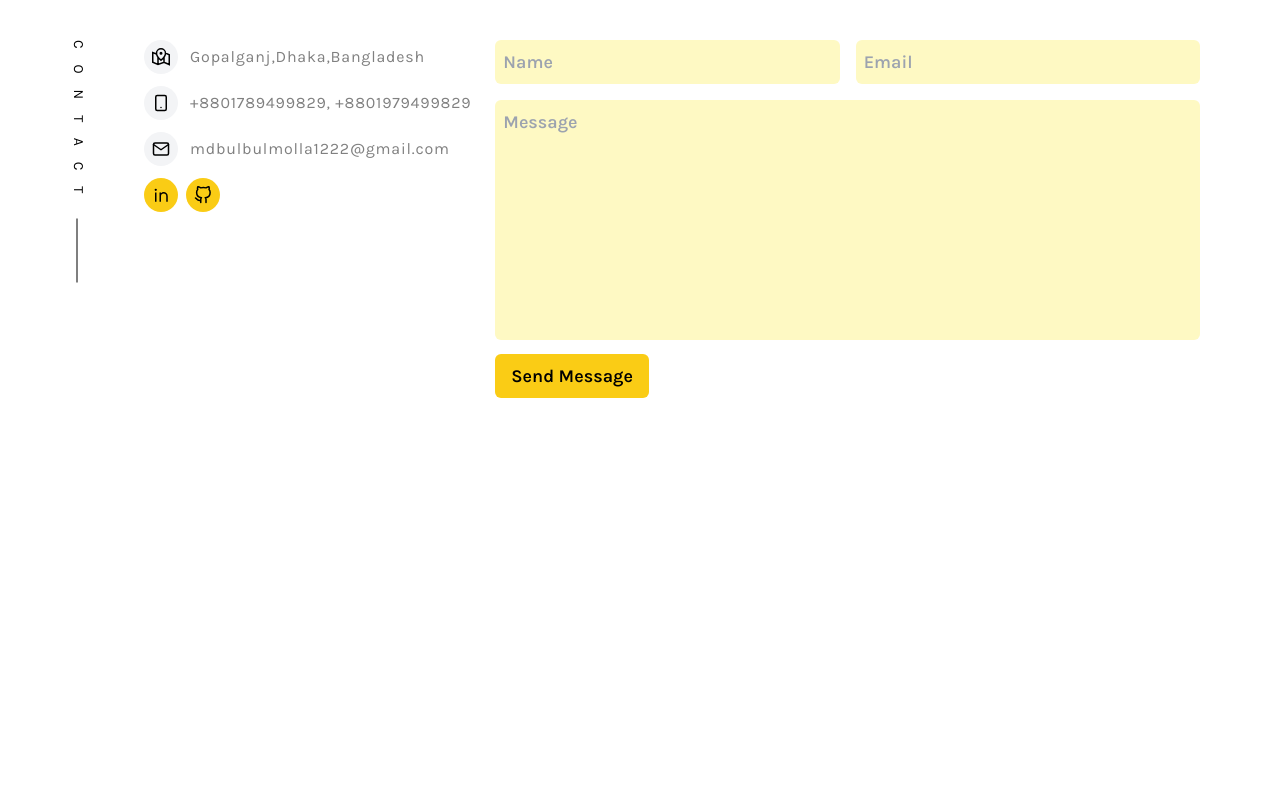
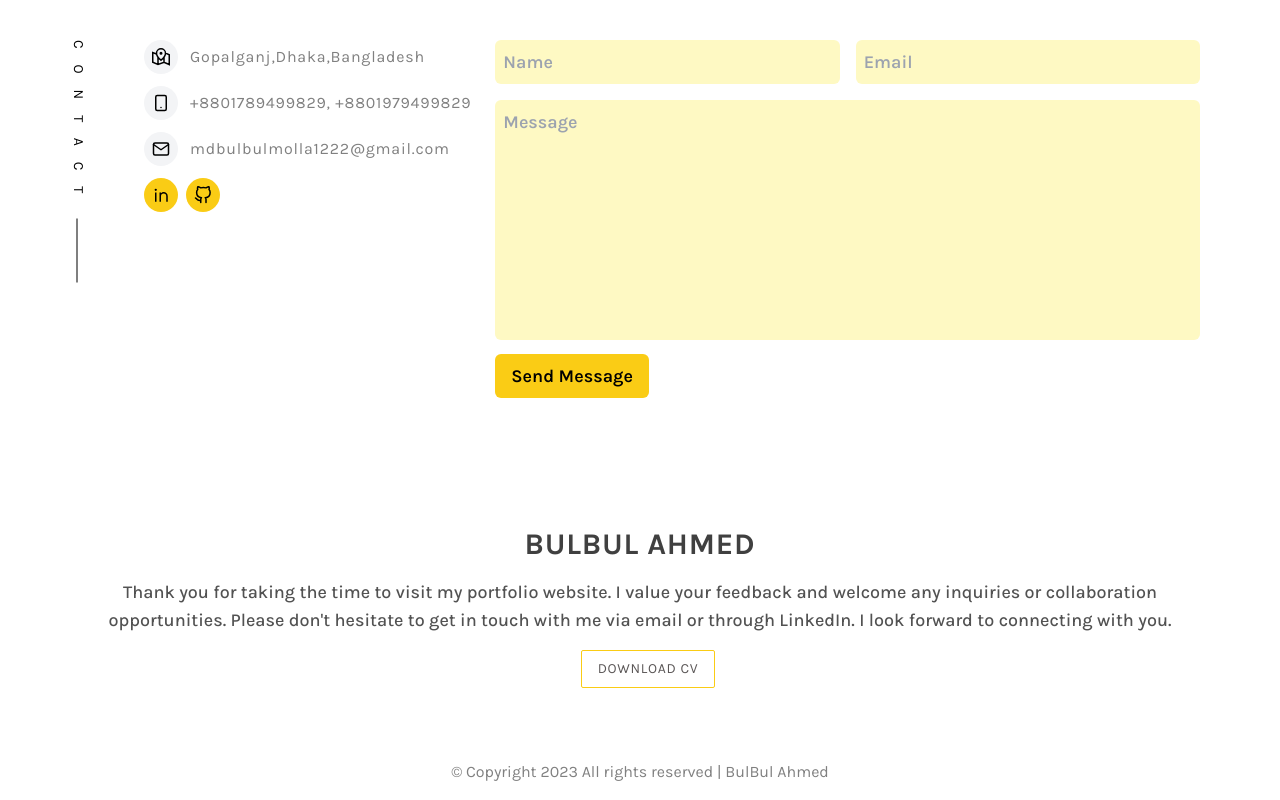
Before and after one commit to Bulbulahmed10/my-portfolio, a React (Vite) app in the folder frontend/: page / in a window 1280 px wide. Shown: the part 3976-4776 px from the top of the page. Before the commit the page ends 4614 px from the top, so only its background shows below. Built offline with nearby package versions, Linux system fonts and the light colour scheme.

Commit message:
added footer section

```diff
--- a/frontend/src/components/shared/Footer/Footer.jsx
+++ b/frontend/src/components/shared/Footer/Footer.jsx
@@ -1,9 +1,25 @@
-import React from 'react'
+import React from "react";
 
 const Footer = () => {
   return (
-    <div>Footer</div>
-  )
-}
+    <div className="mt-32 flex flex-col items-center justify-center text-center gap-4">
+      <h1 className="font-carla tracking-wide uppercase text-3xl font-bold text-neutral-700">
+        Bulbul Ahmed
+      </h1>
+      <p className="px-26 font-carla text-lg font-medium text-neutral-600">
+        Thank you for taking the time to visit my portfolio website. I value
+        your feedback and welcome any inquiries or collaboration opportunities.
+        Please don't hesitate to get in touch with me via email or through
+        LinkedIn. I look forward to connecting with you.
+      </p>
+      <button className="border border-yellow-400 px-4 py-2 font-carla uppercase tracking-wider text-[#5b5757] text-sm hover:bg-yellow-400 hover:text-black duration-300 rounded-sm ml-4">
+        Download CV
+      </button>
+      <p className="font-carla text-[#808080] mt-14 mb-4">
+        © Copyright 2023 All rights reserved | BulBul Ahmed{" "}
+      </p>
+    </div>
+  );
+};
 
-export default Footer
+export default Footer;
--- a/frontend/src/pages/Home/Home.jsx
+++ b/frontend/src/pages/Home/Home.jsx
@@ -1,5 +1,6 @@
 import AboutSection from "../../components/shared/AboutSection/AboutSection";
 import Contact from "../../components/shared/Contact/Contact";
+import Footer from "../../components/shared/Footer/Footer";
 import SectionHeading from "../../components/shared/SectionHeading/SectionHeading";
 import ServiceSection from "../../components/shared/ServiceSection/ServiceSection";
 import WorkSection from "../../components/shared/WorkSection/WorkSection";
@@ -35,7 +36,7 @@ const Home = () => {
           <WorkSection />
         </div>
       </div>
-      <div className="my-60">
+      <div className="mt-60">
         <SectionHeading
           mainTitle="Contact"
           subTitle="Contact Me"
@@ -45,6 +46,7 @@ const Home = () => {
           <Contact />
         </div>
       </div>
+      <Footer />
     </div>
   );
 };
```
